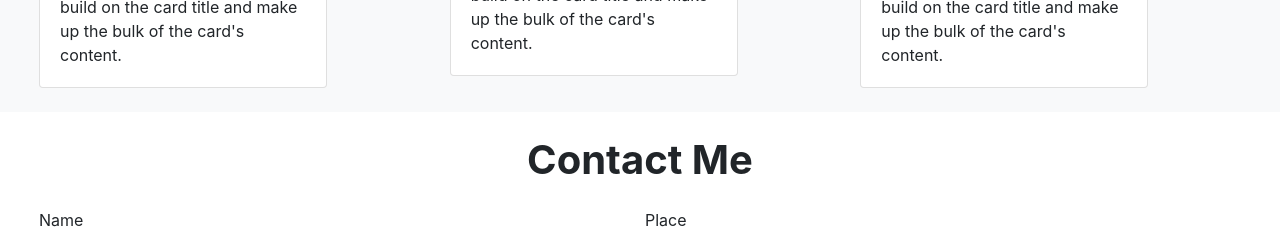
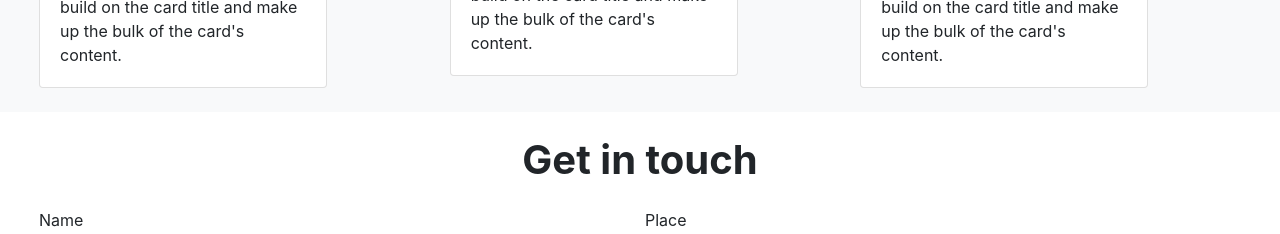
Before and after one commit to shahadck/First-attempt, a plain HTML site: page index.html in a window 1280 px wide. Shown: the part 1500-1734 px from the top of the page. Drawn offline with nearby package versions, Linux system fonts and the light colour scheme.

Commit message:
Update index.html

```diff
--- a/index.html
+++ b/index.html
@@ -128,7 +128,7 @@
   </section>
   <section class="p-4" id="contact">
     <div class="container-fluid">
-      <h1 class="font-weight-bold text-center">Contact Me</h1>
+      <h1 class="font-weight-bold text-center">Get in touch</h1>
       <div class="row">
         <div class="col-md-12">
           <form>
```
